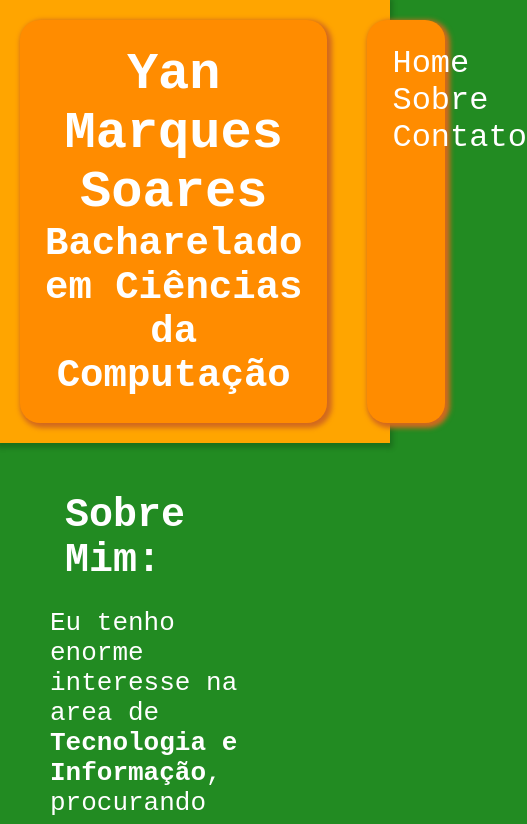
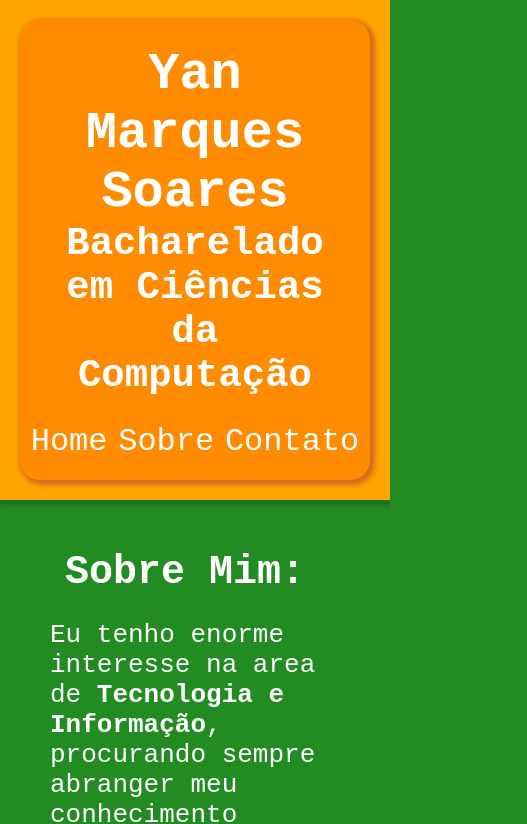
Before and after one commit to marquessyan/Portfolio, a plain HTML site: page index.html in a window 390 px wide. Shown: the top 824 px of the page, 527 px wide, since content can reach past the window. Drawn offline with Linux system fonts and the light colour scheme.

Commit message:
Ajustes do Flexbox e Media Queries

```diff
--- a/index.html
+++ b/index.html
@@ -11,16 +11,18 @@
     <link rel="stylesheet" href="style.css" />
   </head>
   <body>
-    <div id="home">
-      <header class="flex-home-filho">
+    <header id="home">
+      <div>
+        <div>
           <h1>Yan Marques Soares</h1>
           <h2>Bacharelado em Ciências da Computação</h2>
-      </header>
-      <nav class="flex-home-filho">
+        </div>
+        <nav>
           <a href="#home">Home</a> <a href="#sobre">Sobre</a>
           <a href="#contato">Contato</a>
         </nav>
       </div>
+    </header>
     <main>
       <article>
         <section id="#sobre">
--- a/style.css
+++ b/style.css
@@ -10,30 +10,34 @@ body {
   color: white;
 }
 
-#home {
+header {
   display: flex;
+  flex-flow: row wrap;
   background-color: orange;
   box-shadow: 0px 2px 5px 3px rgba(0, 0, 0, 0.2);
 }
 
-.flex-home-filho {
+header > div {
+  width: 100%;
+  display: flex;
+  flex-flow: row wrap;
+  justify-content: space-around;
   background-color: darkorange;
   box-shadow: 2.5px 2.5px 5px 2.5px chocolate;
   border-radius: 20px;
   margin: 20px;
-  padding: 25px;
 }
 
-header {
-  width: 80%;
+header > div > div {
+  padding: 25px;
   text-align: center;
   font-size: xx-large;
 }
 
 nav {
-  width: 20%;
   display: flex;
-  flex-direction: column;
+  flex-flow: column wrap;
+  justify-content: center;
   font-size: 32px;
   text-align: center;
 }
@@ -84,6 +88,7 @@ footer {
   align-content: center;
   background-color: darkgreen;
   box-shadow: 0px -2px 40px 10px darkgreen;
+  width: 100%;
 }
 
 footer div {
@@ -99,3 +104,35 @@ footer .copyright {
 footer a {
   text-decoration: underline;
 }
+
+/* Media Queries */
+/* Extra small devices (phones, 600px and down) */
+/* @media only screen and (max-width: 600px) {
+} */
+
+/* Small devices (portrait tablets and large phones, 600px and up) */
+/* @media only screen and (max-width: 600px) {
+} */
+
+/* Medium devices (landscape tablets, 768px and up) */
+/* @media only screen and (max-width: 768px) {
+} */
+
+/* Large devices (laptops/desktops, 992px and up) */
+@media only screen and (max-width: 992px) {
+  nav {
+    flex-flow: row wrap;
+    justify-content: space-evenly;
+    width: 100%;
+  }
+  nav a {
+    margin-bottom: 20px;
+  }
+  article {
+    width: 100%;
+  }
+}
+
+/* Extra large devices (large laptops and desktops, 1200px and up) */
+/* @media only screen and (min-width: 1200px) {
+} */
```
Lines whose indentation alone changed are shown as unchanged.
